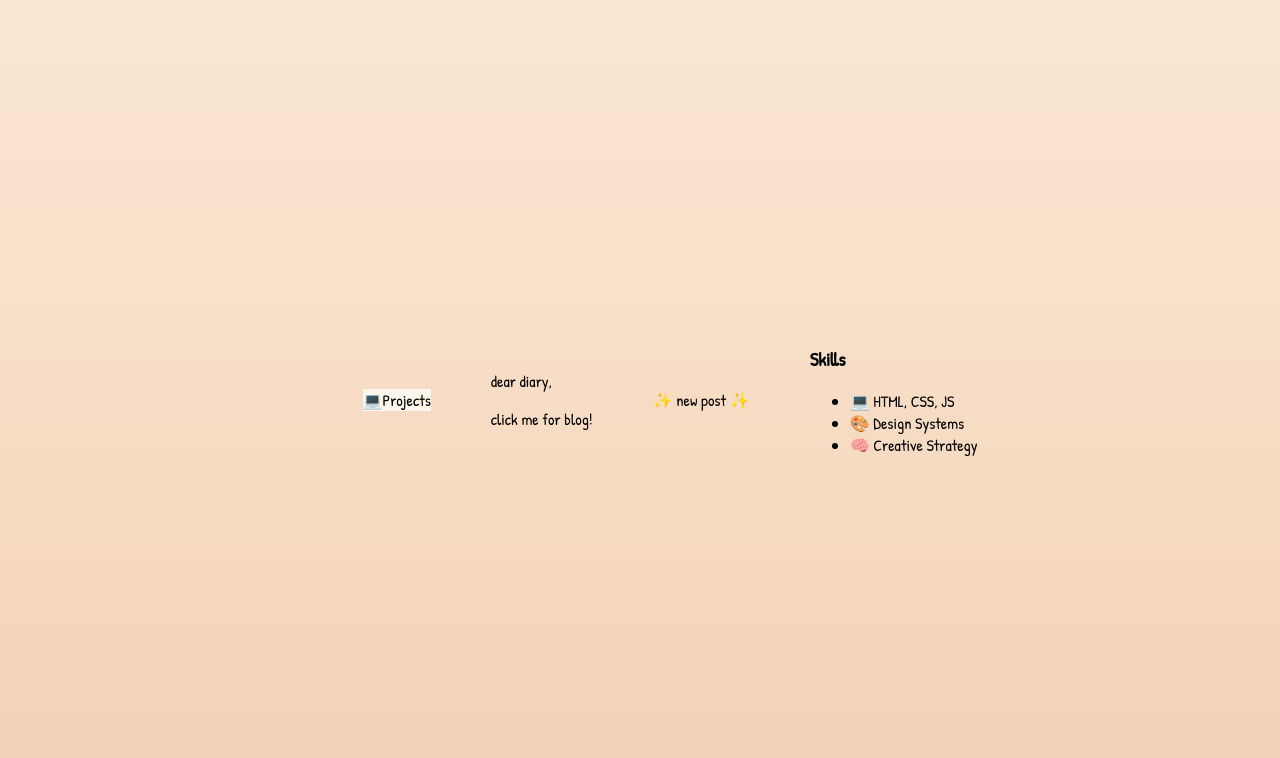
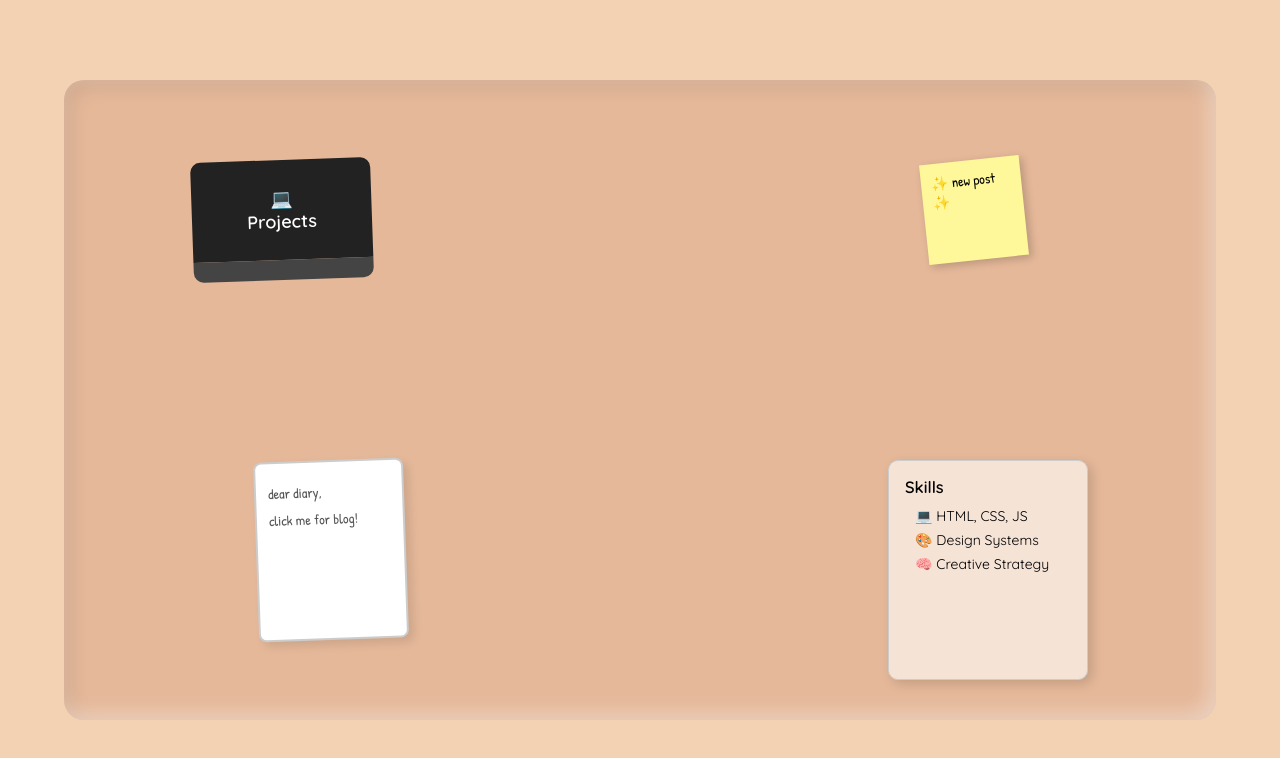
Before and after one commit to sarada-sivasailam/sarada-sivasailam.github.io, a plain HTML site: page index.html in a window 1280 px wide. Drawn offline with Linux system fonts and the light colour scheme.

Commit message:
Update style.css

```diff
--- a/style.css
+++ b/style.css
@@ -1,55 +1,142 @@
-body {
+/* General Reset */
+* {
   margin: 0;
-  font-family: 'Patrick Hand', cursive;
-  background-color: #fdf6f0;
+  padding: 0;
+  box-sizing: border-box;
 }
 
+body {
+  background: linear-gradient(#f9e0d9, #fef8f2);
+  font-family: 'Quicksand', sans-serif;
+  overflow-x: hidden;
+}
+
+/* Desk Container */
 .desk {
+  position: relative;
   width: 100vw;
   height: 100vh;
-  background: linear-gradient(#fbe7d4, #f2d2b6);
+  background: #f3d2b3;
+  display: flex;
+  justify-content: center;
+  align-items: center;
+}
+
+/* Desk Surface (for shadow layering) */
+.desk-surface {
+  position: absolute;
+  width: 90%;
+  height: 80%;
+  background: #e5b899;
+  border-radius: 20px;
+  box-shadow: inset -6px -6px 20px rgba(255,255,255,0.4),
+              inset 6px 6px 20px rgba(0,0,0,0.1);
+}
+
+/* Laptop */
+.laptop {
+  position: absolute;
+  top: 20%;
+  left: 15%;
+  width: 180px;
+  cursor: pointer;
+}
+
+.laptop .screen {
+  width: 100%;
+  height: 100px;
+  background: #222;
+  border-radius: 10px 10px 0 0;
+  color: #fff;
   display: flex;
   align-items: center;
   justify-content: center;
-  gap: 60px;
-  flex-wrap: wrap;
-  padding: 40px;
-  box-sizing: border-box;
+  flex-direction: column;
+  font-size: 18px;
+  font-weight: bold;
 }
 
-.item {
-  font-size: 60px;
+.laptop .base {
+  width: 100%;
+  height: 20px;
+  background: #444;
+  border-radius: 0 0 10px 10px;
+}
+
+/* Notepad */
+.notepad {
+  position: absolute;
+  bottom: 20%;
+  left: 20%;
+  width: 150px;
+  height: 180px;
+  background: #fff;
+  border: 2px solid #ccc;
+  border-radius: 8px;
+  box-shadow: 5px 5px 10px rgba(0,0,0,0.1);
+  padding: 12px;
+  font-family: 'Patrick Hand', cursive;
+  cursor: pointer;
+}
+
+.notepad .lines p {
+  margin: 8px 0;
+  font-size: 14px;
+  color: #555;
+}
+
+/* Sticky Note */
+.sticky-note {
+  position: absolute;
+  top: 20%;
+  right: 20%;
   width: 100px;
   height: 100px;
-  background: white;
-  border-radius: 20px;
-  box-shadow: 4px 4px 10px rgba(0,0,0,0.1);
-  display: flex;
-  align-items: center;
-  justify-content: center;
-  transition: transform 0.2s, box-shadow 0.2s;
+  background: #fff89a;
+  font-family: 'Patrick Hand', cursive;
+  font-size: 14px;
+  padding: 10px;
+  box-shadow: 3px 3px 8px rgba(0,0,0,0.2);
+  transform: rotate(-6deg);
   cursor: pointer;
-  position: relative;
 }
 
-.item:hover {
-  transform: scale(1.1);
-  box-shadow: 6px 6px 14px rgba(0,0,0,0.2);
+/* Paper Sheet for Skills */
+.paper-sheet {
+  position: absolute;
+  bottom: 15%;
+  right: 15%;
+  width: 200px;
+  height: 220px;
+  background: rgba(255, 255, 255, 0.6);
+  backdrop-filter: blur(6px);
+  border: 1px solid #ccc;
+  border-radius: 10px;
+  padding: 16px;
+  font-size: 14px;
+  box-shadow: 4px 4px 12px rgba(0,0,0,0.15);
+  cursor: pointer;
 }
 
-/* Customize each item */
-.laptop {
-  background-color: #fff7ec;
+.paper-sheet h3 {
+  margin-bottom: 10px;
 }
 
-.notebook {
-  background-color: #ffe3e3;
+.paper-sheet ul {
+  list-style: none;
+  padding-left: 10px;
 }
 
-.sticky {
-  background-color: #fff8a6;
+.paper-sheet li {
+  margin-bottom: 6px;
 }
 
-.paper {
-  background-color: #f5f5f5;
+/* Tilt effect */
+.tilt {
+  transform: rotate(-2deg);
+  transition: transform 0.3s ease;
 }
+
+.tilt:hover {
+  transform: rotate(0deg) scale(1.03);
+}
```
